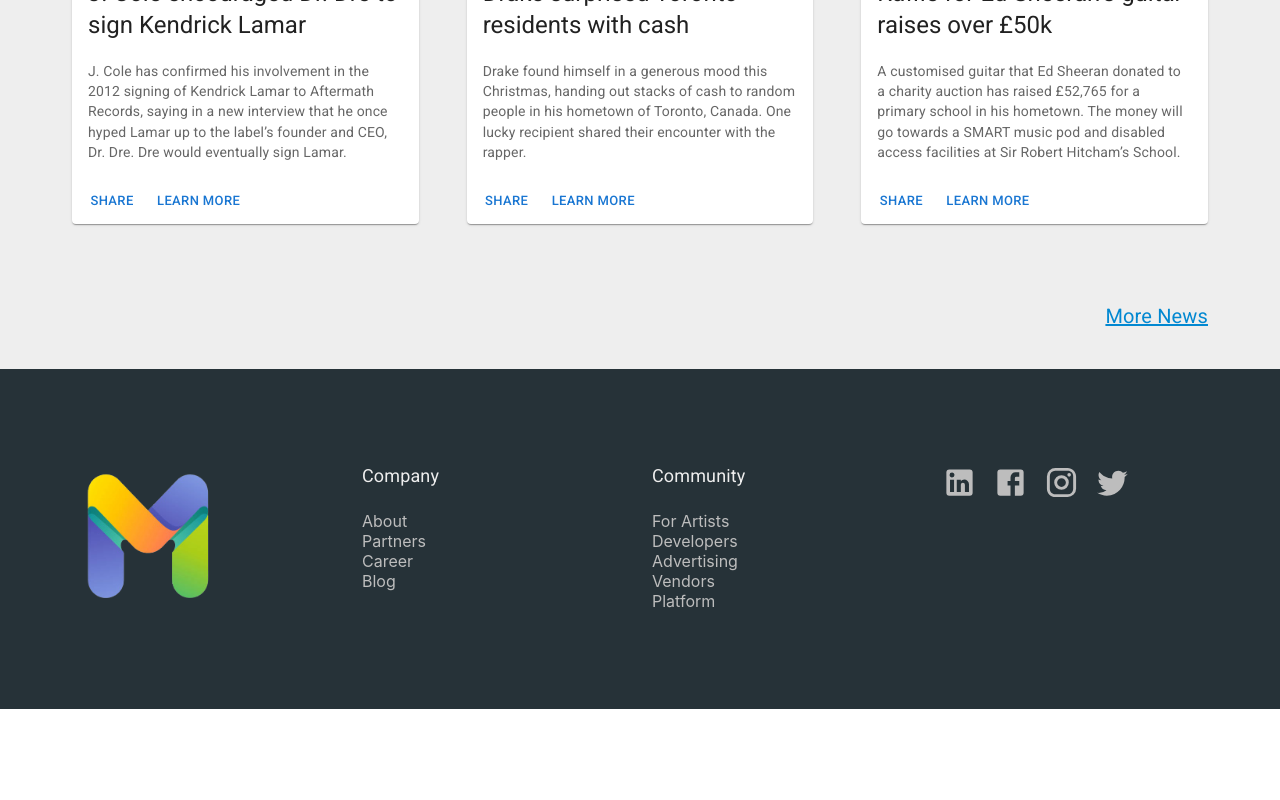
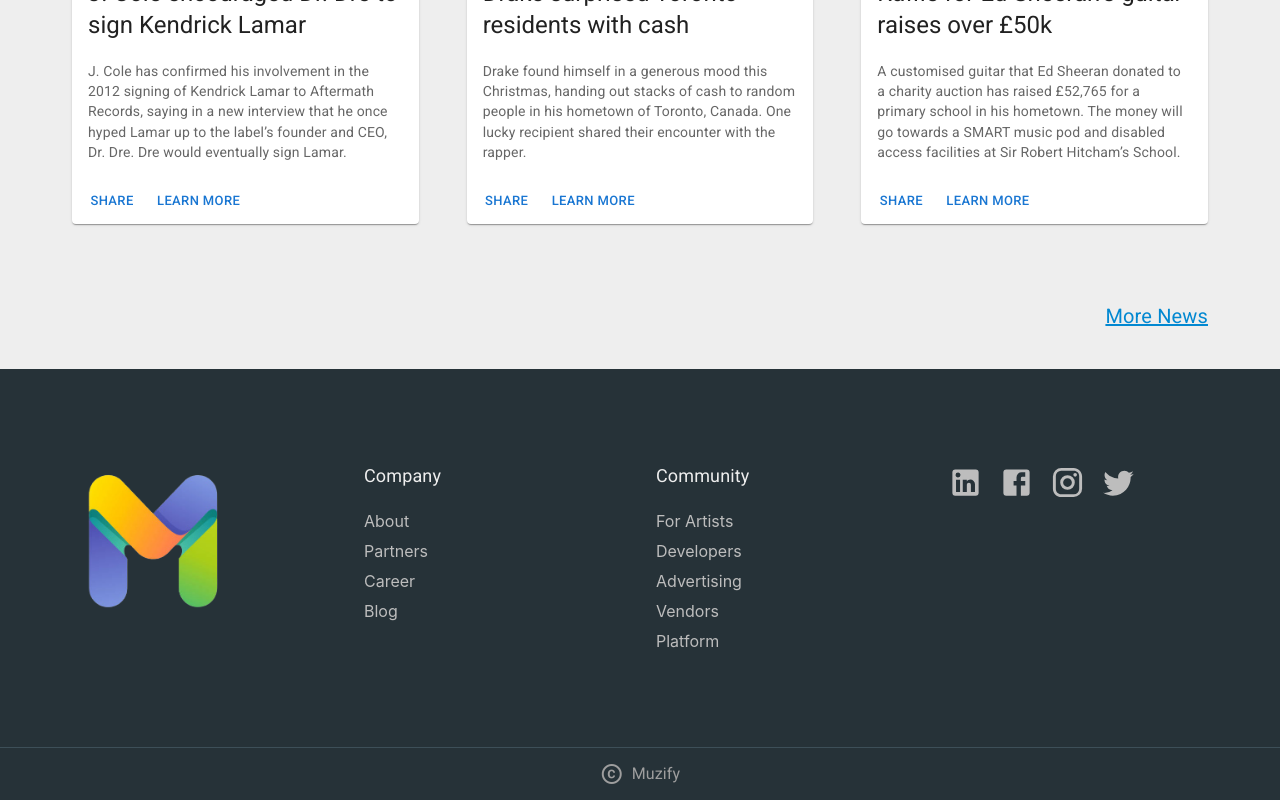
Before and after one commit to tajmin/muzify-web, a React (Create React App) app: page / in a window 1280 px wide. Shown: the part 2273-3073 px from the top of the page. Before the commit the page ends 2982 px from the top, so only its background shows below. Built offline with nearby package versions, Linux system fonts and the light colour scheme; no server answers.

Commit message:
footer spacing

```diff
--- a/src/components/Shared/Footer/Footer.js
+++ b/src/components/Shared/Footer/Footer.js
@@ -1,4 +1,4 @@
-import { Box, Container, Grid, Link, Typography } from '@mui/material';
+import { Box, Container, Divider, Grid, Icon, Link, Typography } from '@mui/material';
 import { blueGrey, grey } from '@mui/material/colors';
 import React from 'react';
 import logo from '../../../images/logo.png';
@@ -6,71 +6,52 @@
 import TwitterIcon from '@mui/icons-material/Twitter';
 import FacebookIcon from '@mui/icons-material/Facebook';
 import LinkedInIcon from '@mui/icons-material/LinkedIn';
+import CopyrightIcon from '@mui/icons-material/Copyright';
 
 const Footer = () => {
     return (
         <Box sx={{ backgroundColor: blueGrey[900] }}>
             <Container sx={{ px: { xs: 6, lg: 4 }, py: 12 }} maxWidth={'lg'}>
-                <Grid container spacing={3}>
+                <Grid container spacing={4}>
                     <Grid item xs={12} lg={3}>
-                        <img src={logo} width={150} alt="logo" />
+                        <img src={logo} width={160} alt="logo" />
                     </Grid>
                     <Grid sx={{ color: grey[400] }} item xs={12} lg={3}>
-                        <Typography sx={{ color: grey[200], mb: 3 }} fontSize={{ lg: 18, xs: 15 }} variant="h4" omponent="div">
+                        <Typography sx={{ color: grey[200], mb: 3 }} fontSize={{ lg: 18, xs: 15 }} variant="h4" component="div">
                             Company
                         </Typography>
-                        <Box
-                            sx={{
-                                display: 'flex',
-                                flexDirection: 'column',
-                                '& > *': {
-                                    mb: 1.75
-                                }
-                            }}>
-                            <Link href="#" color="inherit" underline="hover">
+                        <Link sx={{ display: 'block', mb: 1.25 }} href="#" color="inherit" underline="hover">
                             About
                         </Link>
-                            <Link href="#" color="inherit" underline="hover">
+                        <Link sx={{ display: 'block', mb: 1.25 }} href="#" color="inherit" underline="hover">
                             Partners
                         </Link>
-                            <Link href="#" color="inherit" underline="hover">
+                        <Link sx={{ display: 'block', mb: 1.25 }} href="#" color="inherit" underline="hover">
                             Career
                         </Link>
-                            <Link href="#" color="inherit" underline="hover">
+                        <Link sx={{ display: 'block' }} href="#" color="inherit" underline="hover">
                             Blog
                         </Link>
-                        </Box>
-
                     </Grid>
                     <Grid sx={{ color: grey[400] }} item xs={12} lg={3}>
                         <Typography sx={{ color: grey[200], mb: 3 }} fontSize={{ lg: 18, xs: 15 }} variant="h4" component="div">
                             Community
                         </Typography>
-                        <Box
-                            sx={{
-                                display: 'flex',
-                                flexDirection: 'column',
-                                '& > *': {
-                                    mb: 1.75
-                                }
-                            }}
-                        >
-                            <Link href="#" color="inherit" underline="hover">
+                        <Link sx={{ display: 'block', mb: 1.25 }} href="#" color="inherit" underline="hover">
                             For Artists
                         </Link>
-                            <Link href="#" color="inherit" underline="hover">
+                        <Link sx={{ display: 'block', mb: 1.25 }} href="#" color="inherit" underline="hover">
                             Developers
                         </Link>
-                            <Link href="#" color="inherit" underline="hover">
+                        <Link sx={{ display: 'block', mb: 1.25 }} href="#" color="inherit" underline="hover">
                             Advertising
                         </Link>
-                            <Link href="#" color="inherit" underline="hover">
+                        <Link sx={{ display: 'block', mb: 1.25 }} href="#" color="inherit" underline="hover">
                             Vendors
                         </Link>
-                            <Link href="#" color="inherit" underline="hover">
+                        <Link sx={{ display: 'block' }} href="#" color="inherit" underline="hover">
                             Platform
                         </Link>
-                        </Box>
                     </Grid>
                     <Grid sx={{ color: grey[400], '& > *': { mr: 2 } }} item xs={12} lg={3}>
                         <LinkedInIcon fontSize="large" />
@@ -80,6 +61,14 @@
                     </Grid>
                 </Grid>
             </Container>
+            <Divider sx={{ backgroundColor: blueGrey[700] }} />
+            <Box sx={{ display: 'flex', justifyContent: 'center', alignItems: 'center', color: grey[500] }}>
+                <Icon >copyright</Icon>
+                <Typography sx={{ py: 2, ml: 1 }} fontSize={{ lg: 16, xs: 14 }} variant="h4">
+                    Muzify
+                </Typography>
+            </Box>
+
         </Box>
     );
 };
```
Also changed, not shown: firebase.json (added), 1 other file (tests, documents, lock files or other folders). Lines whose indentation alone changed are shown as unchanged.
